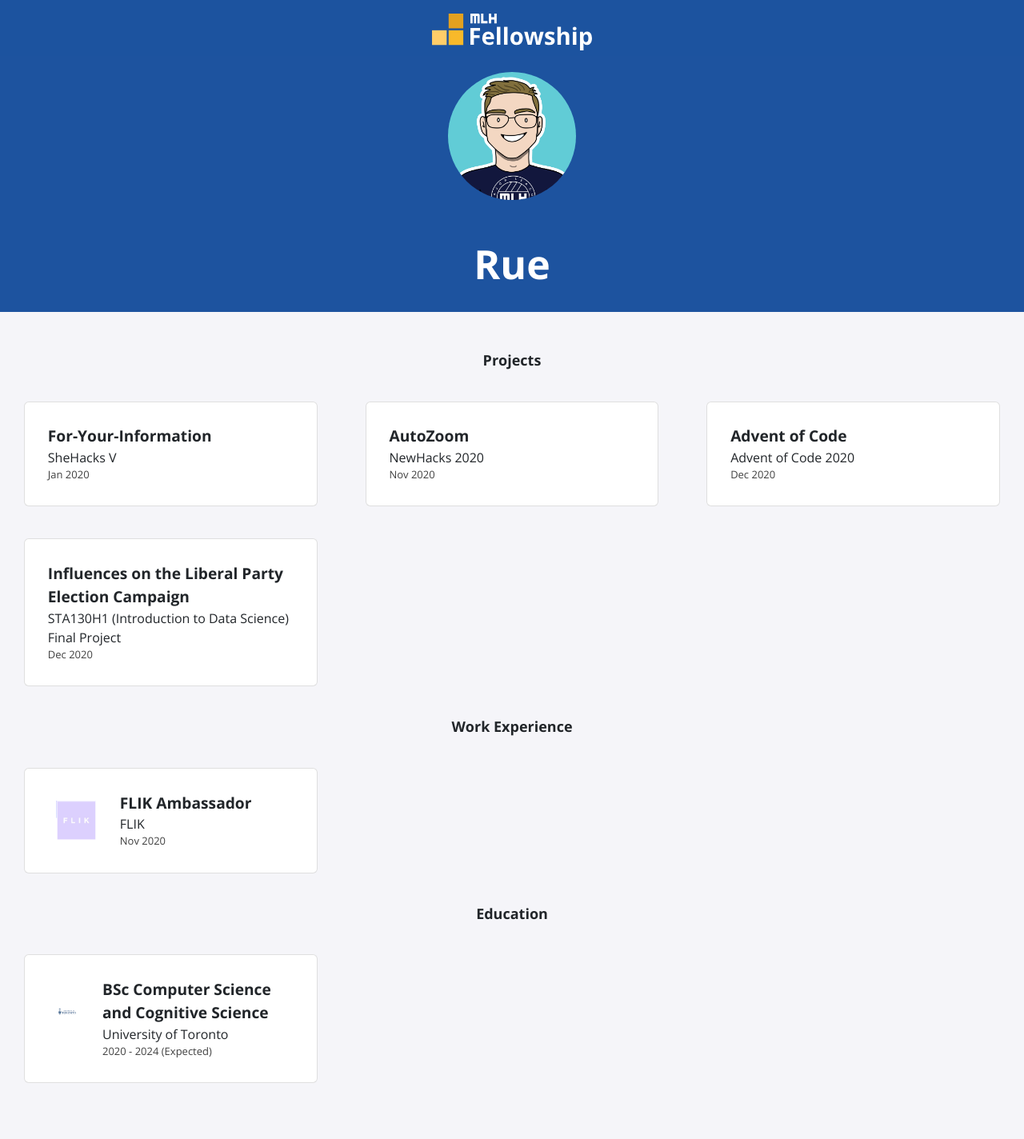
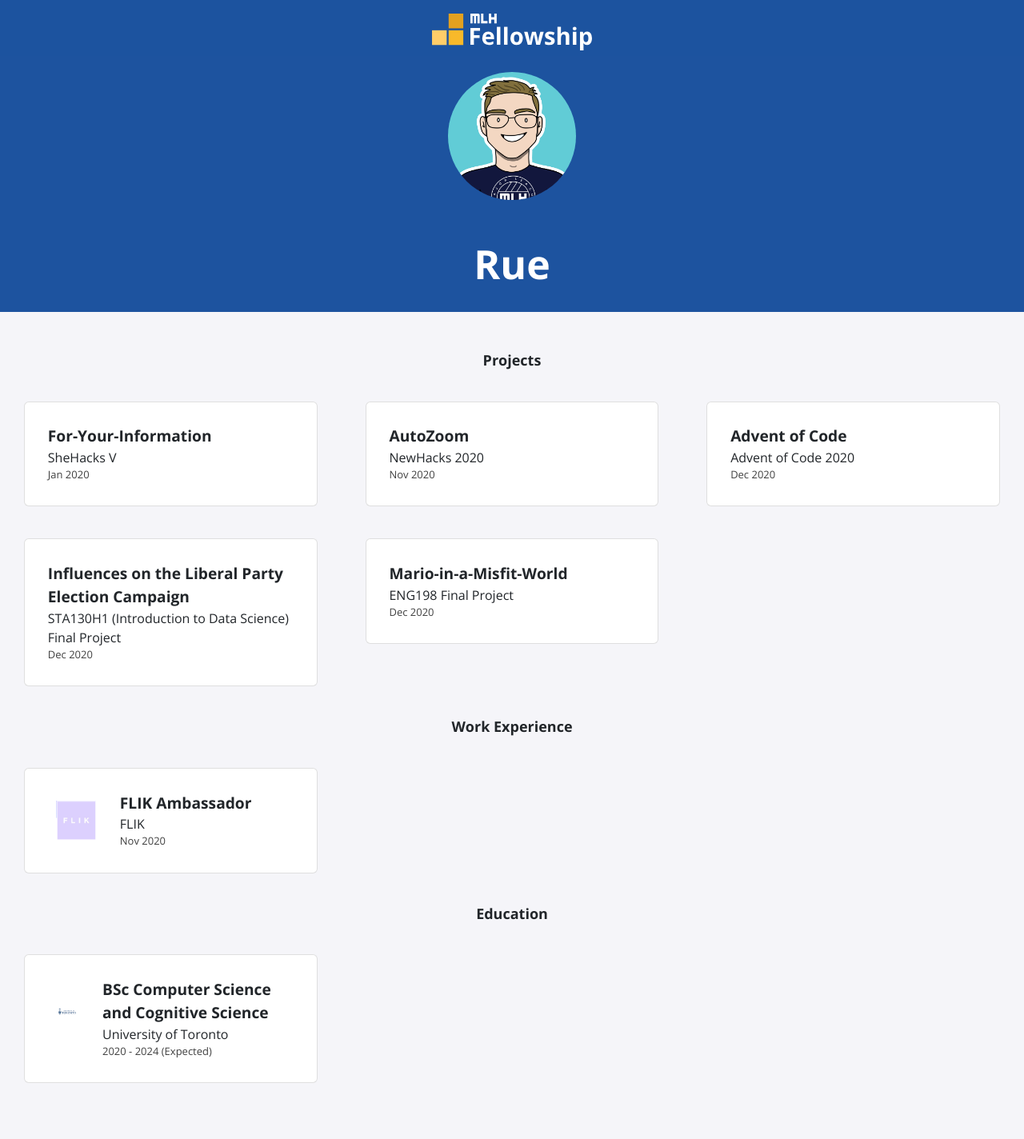
Before and after one commit to rue-glitch/rue-glitch.github.io, a Jekyll site: the page built from index.html, in a window 1280 px wide. Shown: the whole page at 80% size. Built offline with Jekyll 4.4.1, drawn with Linux system fonts in a browser that asks for light colours; nearby versions of some CDN libraries.

Commit message:
Update projects.yml

```diff
--- a/_data/projects.yml
+++ b/_data/projects.yml
@@ -13,3 +13,7 @@
 - title: Influences on the Liberal Party Election Campaign
   event: STA130H1 (Introduction to Data Science) Final Project
   date: Dec 2020
+
+- title: Mario-in-a-Misfit-World
+  event: ENG198 Final Project
+  date: Dec 2020
```
